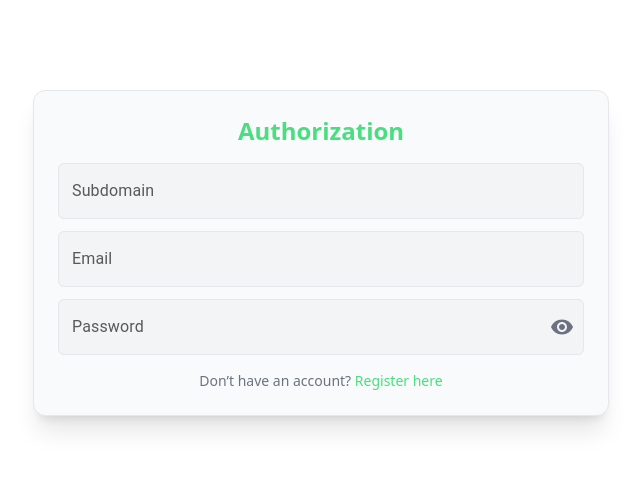
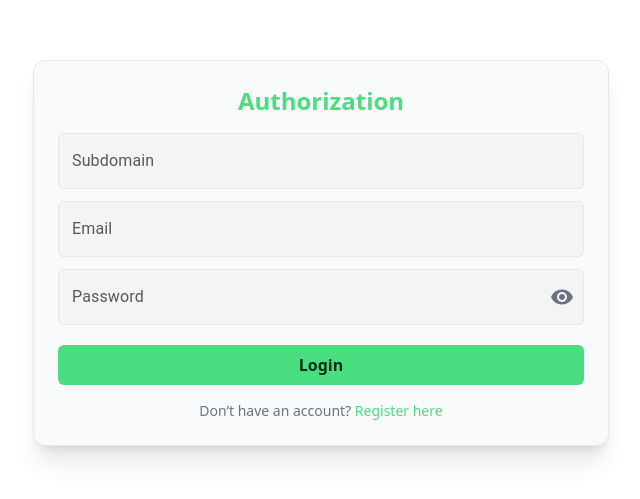
Before and after one commit to kashubyak/Resto-hub, a Next.js app in the folder frontend/: page /auth/login in a window 1280 px wide. Shown: the part 147-646 px from the top of the page, without its empty margins (319-959 px from the left). Built offline with nearby package versions, Linux system fonts and the light colour scheme; no server answers.

Commit message:
feat: integrate onSubmit function in useLogin hook and update Login component

```diff
--- a/frontend/src/app/auth/Login.tsx
+++ b/frontend/src/app/auth/Login.tsx
@@ -1,19 +1,14 @@
 'use client'
 
+import { AuthButton } from '@/components/ui/AuthButton'
 import { AuthInput } from '@/components/ui/AuthInput'
 import { useLogin } from '@/hooks/useLogin'
 import { AuthContainer } from '../../components/container/AuthContainer'
 
 export const Login = () => {
-	const { register, handleSubmit, errors } = useLogin()
+	const { register, handleSubmit, errors, onSubmit } = useLogin()
 	return (
-		<AuthContainer
-			title='Authorization'
-			onSubmit={e => {
-				e.preventDefault()
-			}}
-			isLogin={true}
-		>
+		<AuthContainer title='Authorization' onSubmit={handleSubmit(onSubmit)} isLogin={true}>
 			<div className='space-y-3'>
 				<AuthInput
 					type='text'
@@ -33,6 +28,7 @@ export const Login = () => {
 					register={register('password', { required: 'Password is required' })}
 					error={errors.password?.message}
 				/>
+				<AuthButton type='submit' text='Login' />
 			</div>
 		</AuthContainer>
 	)
--- a/frontend/src/hooks/useLogin.ts
+++ b/frontend/src/hooks/useLogin.ts
@@ -14,5 +14,8 @@ export const useLogin = () => {
 		watch,
 		clearErrors,
 	} = useForm<IFormValues>()
-	return { register, handleSubmit, errors }
+	const onSubmit = (data: IFormValues) => {
+		console.log(data)
+	}
+	return { register, handleSubmit, errors, onSubmit }
 }
```
